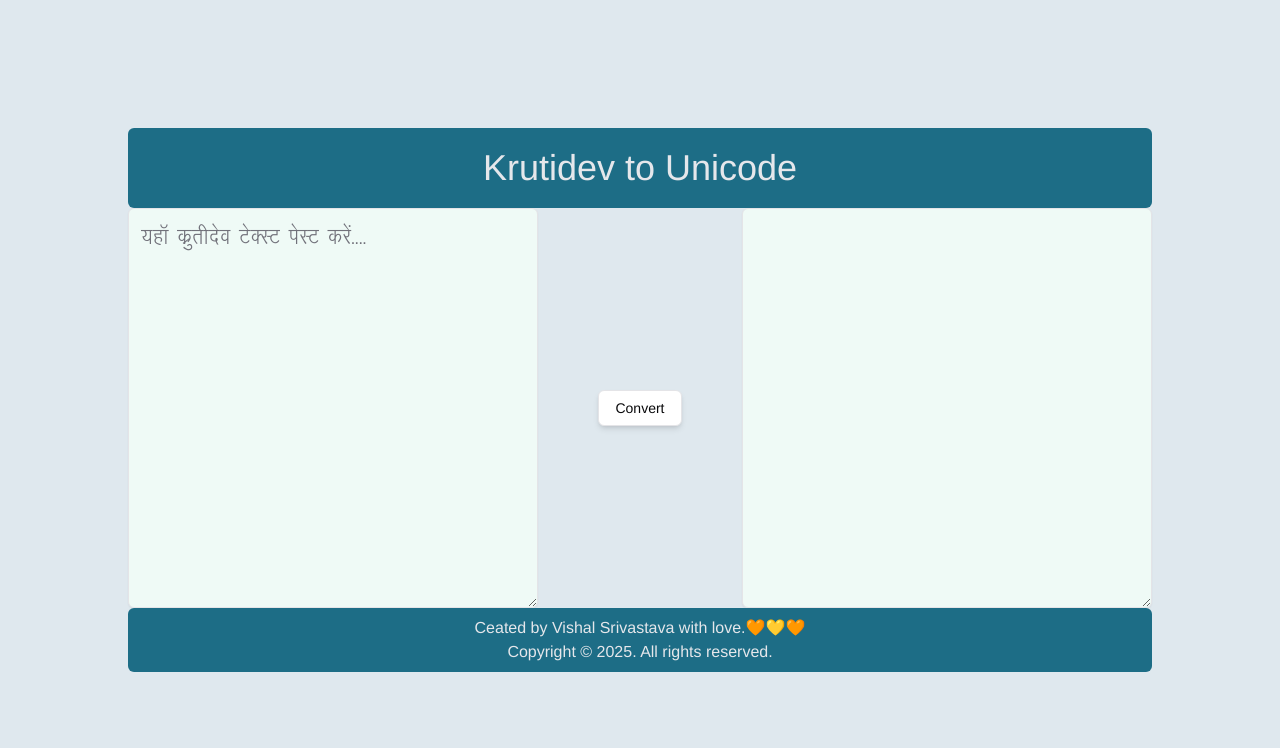
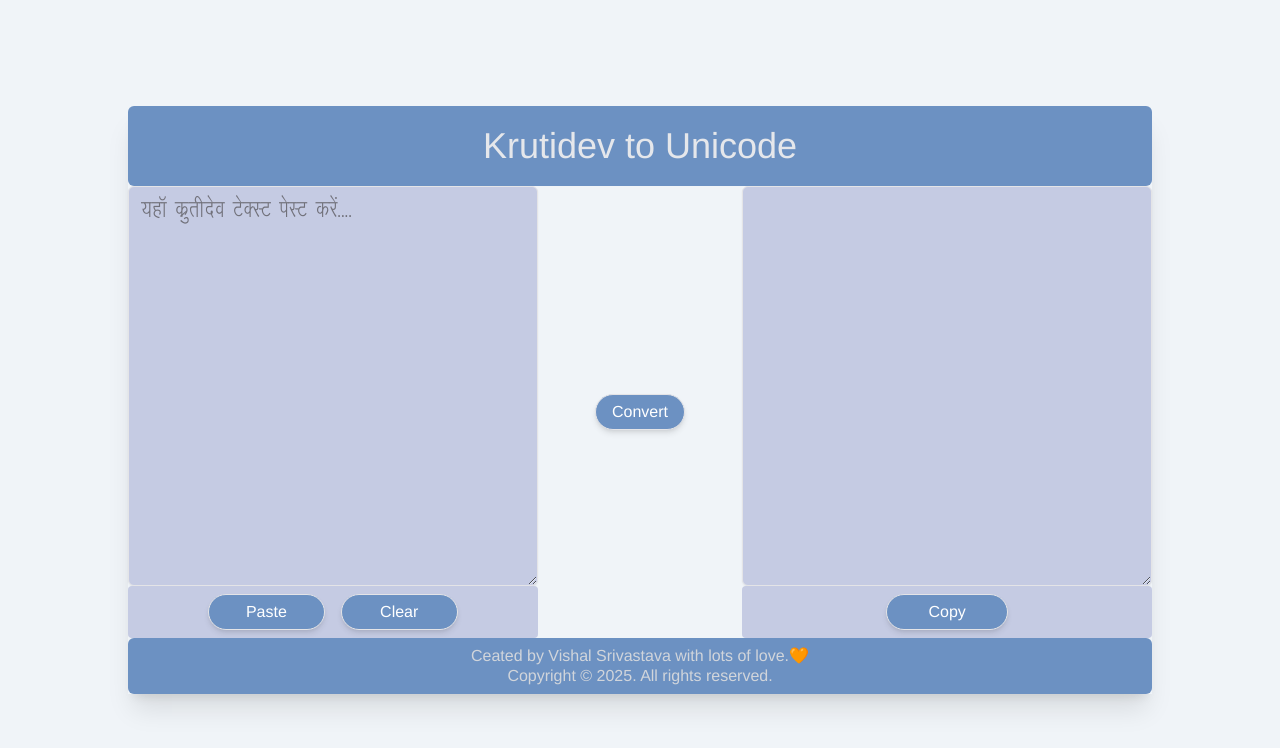
Before and after one commit to vishal0902/ktou, a React (Vite) app: page / in a window 1280 px wide. Shown: the top 748 px of the page. Built offline with nearby package versions, Linux system fonts and the light colour scheme.

Commit message:
UI fixes and added copy and paste functionality

```diff
--- a/src/ConverterWindow.tsx
+++ b/src/ConverterWindow.tsx
@@ -10,15 +10,46 @@ export function CardWithForm() {
   const [unicodeText, setUnicodeText] = useState("");
   const [loading, setLoading] = useState(false)
 
+
+
+  const handlePaste = async () => {
+    try {
+      const clipboardText = await navigator.clipboard.readText();
+      setKrutidevText(clipboardText);
+    } catch (error) {
+      console.error("Failed to read clipboard contents: ", error);
+      alert("Could not access clipboard. Please allow clipboard permissions.");
+    }
+  };
+
+  const handleCopy = async () => {
+    try {
+      await navigator.clipboard.writeText(unicodeText.toString());
+    } catch (error) {
+      console.error("Failed to read clipboard contents: ", error);
+      alert("Could not access clipboard. Please allow clipboard permissions.");
+    }
+  };
+
+
   return (
-    <div className="">
-      <div className="grid min-w-[80vw] min-h-[50vh] items-center">
-        <div className="bg-[#1d6d86] rounded-md  text-center text-gray-200 text-4xl p-5">
+      <div className="shadow-xl grid min-w-[80vw] min-h-[30vh] md:min-h-[50vh] items-center  ">
+
+      {/* Title */}
+        <div className="bg-[#6C91C2] rounded-md  text-center text-gray-200 text-4xl md:p-5 p-3">
           Krutidev to Unicode
         </div>
-        <div className="grid md:grid-cols-10">
-          <div className="md:col-span-4">
-            <Textarea className="font-kruti text-customSize"
+
+
+      {/* conversion window */}
+        <div className="grid md:grid-cols-10 md:gap-0 gap-2 ">
+
+          {/* textarea for krutidev */}
+
+          <div className="grid md:col-span-4">
+            <div>
+                <div className="">
+                <Textarea className="font-kruti text-customSize/7"
                   value={krutidevText}
                   onChange={(e: any) => {
                     setKrutidevText(e.target.value);
@@ -26,10 +57,19 @@ export function CardWithForm() {
                   placeholder=";gkW dzqrhnso VsDLV isLV djsa----"
                 />
               </div>
+            </div>
+            <div className="grid grid-cols-2  px-20 gap-4 py-2 bg-[#C5CBE3] border-0 rounded-sm">
+              <Button onClick={handlePaste} variant={"newButton"}>Paste</Button>
+              <Button onClick={()=>setKrutidevText("")} variant={"newButton"}>Clear</Button>
+            </div>
+          </div>
+
+
+
+          {/* Button & loader for conversion action */}
           <div className="md:col-span-2 grid  justify-center items-center">
-
-            {!loading ?
-
+            {!loading
+              ?
              <Button
               variant={"outline"}
               onClick={async (e) => {
@@ -45,21 +85,44 @@ export function CardWithForm() {
               }}>
               Convert
               </Button>
-
               :
-
               <PacmanLoader />
             }
           </div>
-          <div className="md:col-span-4">
+
+          {/* Textarea for unicode  */}
+                {/* <div className="md:col-span-4">
                   <Textarea className="text-xl" readOnly  value={unicodeText} />
+                </div> */}
+
+                <div className="grid md:col-span-4">
+            <div>
+                <div className="">
+                <Textarea className="text-xl" readOnly  value={unicodeText} />
+
               </div>
             </div>
-        <div className="bg-[#1d6d86] rounded-md text-center text-gray-200 text-base p-2">
-          Ceated by Vishal Srivastava with love.🧡💛🧡 <br/>Copyright &copy; 2025.
+            <div className="grid px-36 py-2 bg-[#C5CBE3] border-0 rounded-sm">
+              <Button onClick={handleCopy} variant={"newButton"}>Copy</Button>
+            </div>
+          </div>
+
+        </div>
+
+
+
+        {/* End of conversion window  */}
+
+
+
+
+
+        {/* Footer starts here */}
+        <div className="bg-[#6C91C2] rounded-md text-center text-gray-300 text-base/5 md:p-2 p-1">
+          Ceated by Vishal Srivastava with lots of love.🧡 <br/>Copyright &copy; 2025.
           All rights reserved.
         </div>
-      </div>
+
       </div>
   );
 }
--- a/src/components/ui/button.tsx
+++ b/src/components/ui/button.tsx
@@ -14,11 +14,13 @@ const buttonVariants = cva(
         destructive:
           "bg-destructive text-destructive-foreground shadow-sm hover:bg-destructive/90",
         outline:
-          "border border-input bg-background shadow-md hover:bg-accent hover:text-accent-foreground hover:border-pink-800 hover:border-2",
+          "p-4 text-md rounded-full border border-input bg-[#6C91C2] text-white shadow-md hover:p-5 hover:bg-accent hover:text-accent-foreground hover:border-blue-300 hover:border-2 hover:shadow-xl ",
         secondary:
           "bg-secondary text-secondary-foreground shadow-sm hover:bg-secondary/80",
         ghost: "hover:bg-accent hover:text-accent-foreground",
         link: "text-primary underline-offset-4 hover:underline",
+        newButton:
+          "p-4 text-md rounded-full border border-input bg-[#6C91C2] text-white shadow-md hover:bg-accent hover:text-accent-foreground hover:border-blue-300 hover:border-1 ",
       },
       size: {
         default: "h-9 px-4 py-2",
--- a/src/components/ui/textarea.tsx
+++ b/src/components/ui/textarea.tsx
@@ -9,7 +9,7 @@ const Textarea = React.forwardRef<
   return (
     <textarea spellCheck="false"
       className={cn(
-        "flex min-h-[50vh] w-full rounded-md border  bg-[#effaf6] px-3 py-2  shadow-sm placeholder:text-muted-foreground focus-visible:outline-none  focus-visible:ring-ring disabled:cursor-not-allowed disabled:opacity-50 ",
+        "flex min-h-[30vh] md:min-h-[50vh] w-full rounded-md border  bg-[#C5CBE3] px-3 py-2  shadow-sm placeholder:text-muted-foreground focus-visible:outline-none  focus-visible:ring-ring disabled:cursor-not-allowed disabled:opacity-50 ",
         className
       )}
       ref={ref}
--- a/src/index.css
+++ b/src/index.css
@@ -35,7 +35,8 @@ body {
   place-items: center;
   min-width: 320px;
   min-height: 100vh;
-  background-color: rgb(223, 232, 238);
+  background-color: #F0F4F8;
+  color: #3E4C59
 }
 
 h1 {
@@ -148,5 +149,5 @@ button:focus-visible {
 
 @font-face {
   font-family: 'KrutiDev';
-  src: url('components/KRDEV016.TTF') format('truetype');
+  src: url('components/K14.ttf') format('truetype');
 }
--- a/tailwind.config.js
+++ b/tailwind.config.js
@@ -8,7 +8,7 @@ export default {
 			kruti: ['KrutiDev','sans-serif']
 		},
 		fontSize: {
-        	customSize: '1.7rem', // Define a custom font size if needed
+        	customSize: '1.8rem', // Define a custom font size if needed
       	},
   		borderRadius: {
   			lg: 'var(--radius)',
```
Also changed, not shown: src/components/K14.ttf (added). Lines whose indentation alone changed are shown as unchanged.
